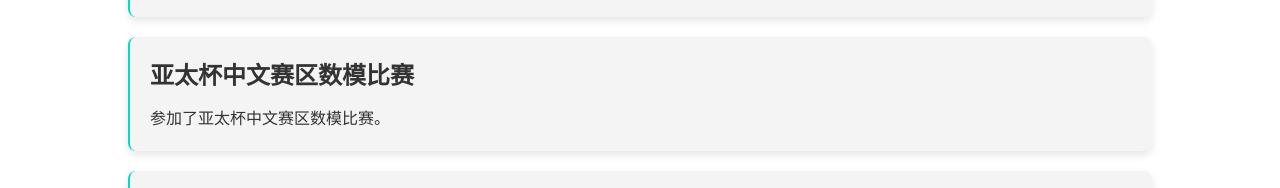
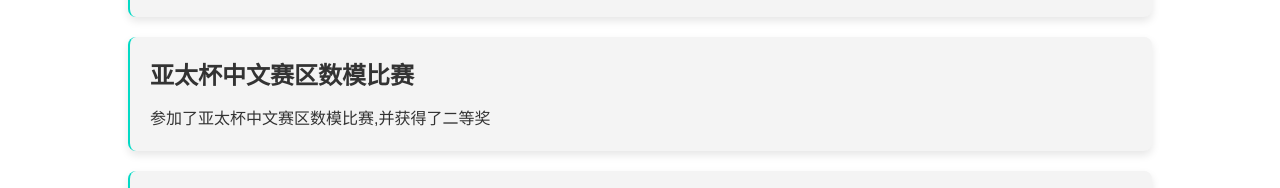
Before and after one commit to Liuxindianyin/my-blog, a plain HTML site: page index.html in a window 1280 px wide. Shown: the part 2450-2638 px from the top of the page. Drawn offline with Linux system fonts and the light colour scheme.

Commit message:
Update index.html

```diff
--- a/index.html
+++ b/index.html
@@ -90,7 +90,7 @@
                 </div>
                 <div class="timeline-item" data-year="2024.7">
                     <h4>亚太杯中文赛区数模比赛</h4>
-                    <p>参加了亚太杯中文赛区数模比赛。</p>
+                    <p>参加了亚太杯中文赛区数模比赛,并获得了二等奖</p>
                 </div>
                 <div class="timeline-item" data-year="2024.8">
                     <h4>学习网站开发</h4>
```
